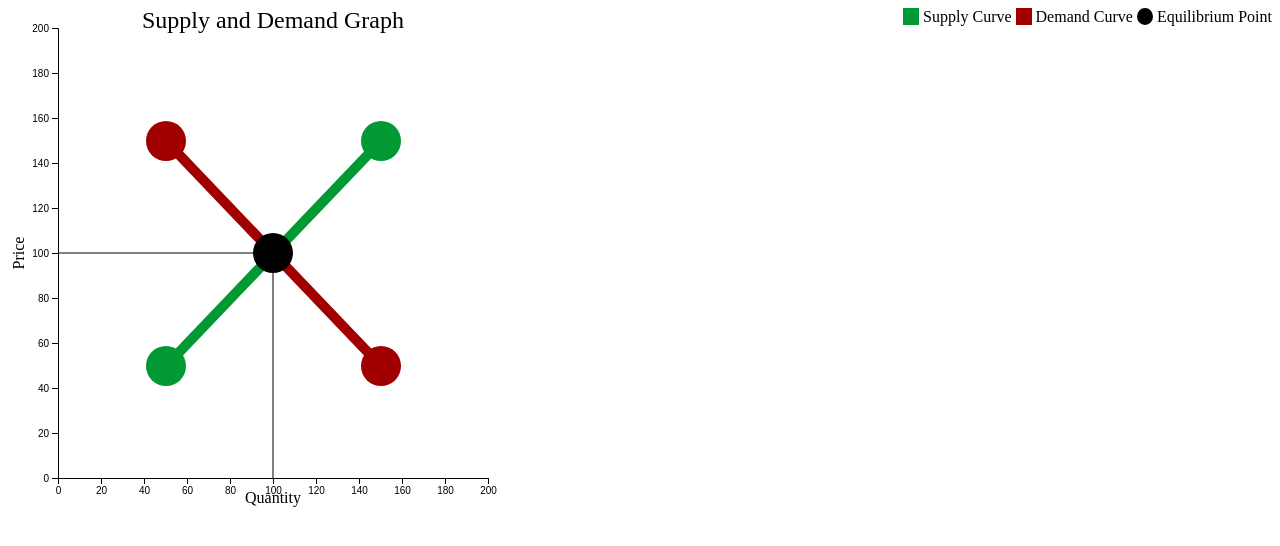
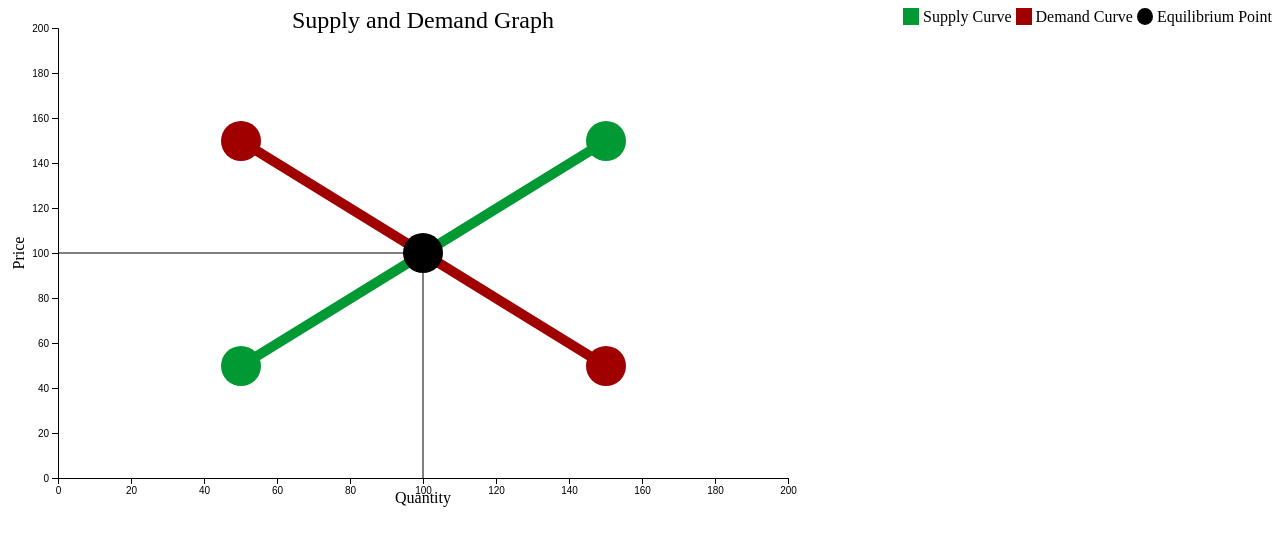
Before and after one commit to jamesw8/supply-and-demand, a plain HTML site: page docs/index.html in a window 1280 px wide. Drawn offline with nearby package versions, Linux system fonts and the light colour scheme.

Commit message:
Updated html with meta tags, title, and svg resizing

```diff
--- a/docs/index.html
+++ b/docs/index.html
@@ -1,10 +1,21 @@
 <!DOCTYPE html>
-<!-- https://stackoverflow.com/questions/42720488/d3-v4-drag-line-chart-with-x-and-y-axes -->
+<html>
+	<head>
+		<title>Digital Market Graph</title>
+		<meta charset="UTF-8">
+		<meta name="description" content="Digital Market Graph">
+		<meta name="author" content="jamesw8">
+		<meta name="viewport" content="width=device-width, initial-scale=1.0">
+	</head>
+	<body>
+		<!-- D3.js Line Graph Template credit to https://stackoverflow.com/questions/42720488/d3-v4-drag-line-chart-with-x-and-y-axes -->
 		<div id="legend" style="float: right">
 			<span style="background-color:#009933">&nbsp;&nbsp;&nbsp;&nbsp;</span> Supply Curve
 			<span style="background-color:#A00000">&nbsp;&nbsp;&nbsp;&nbsp;</span> Demand Curve
 			<span style="background-color:black; border-radius:50%">&nbsp;&nbsp;&nbsp;&nbsp;</span> Equilibrium Point
 		</div>
-<svg width="500" height="500"></svg>
+		<svg width="800" height="500"></svg>
 		<script src="https://d3js.org/d3.v4.min.js"></script>
 		<script src="js/SD_graph.js"></script>
+	</body>
+</html>
```
Lines whose indentation alone changed are shown as unchanged.
